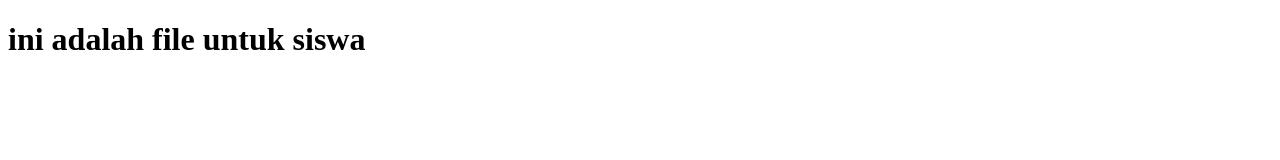
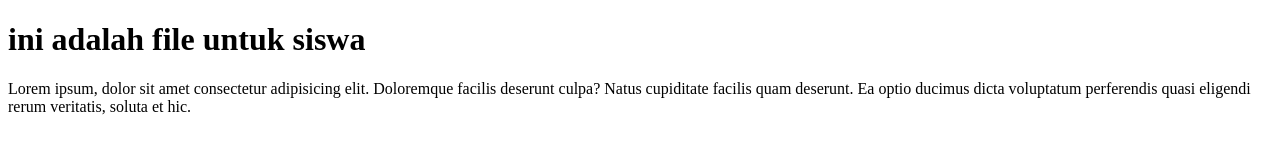
Before and after one commit to advancestar23/project_tugas, a plain HTML site: page siswa.html in a window 1280 px wide. Drawn offline with Linux system fonts and the light colour scheme.

Commit message:
editin siswa1

```diff
--- a/siswa.html
+++ b/siswa.html
@@ -7,5 +7,6 @@
   </head>
   <body>
     <h1>ini adalah file untuk siswa</h1>
+    <p>Lorem ipsum, dolor sit amet consectetur adipisicing elit. Doloremque facilis deserunt culpa? Natus cupiditate facilis quam deserunt. Ea optio ducimus dicta voluptatum perferendis quasi eligendi rerum veritatis, soluta et hic.</p>
   </body>
 </html>
```
